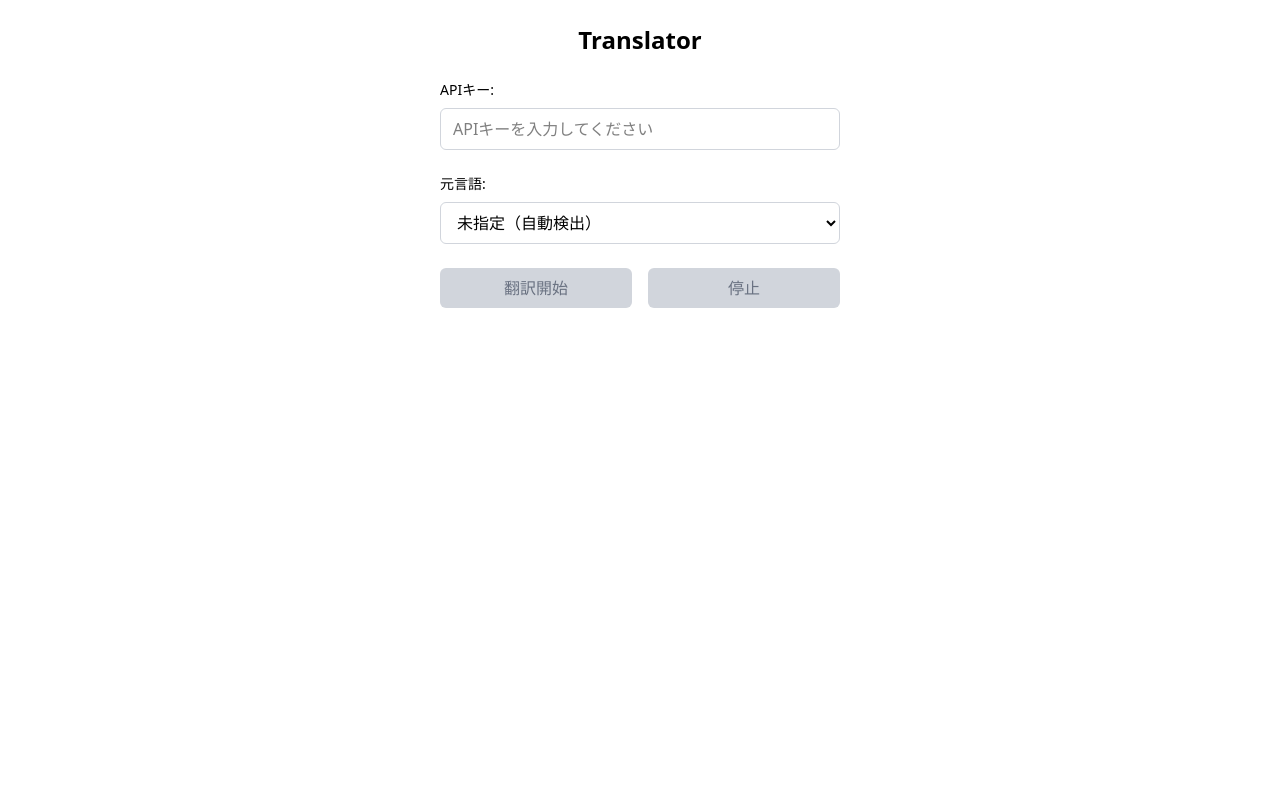
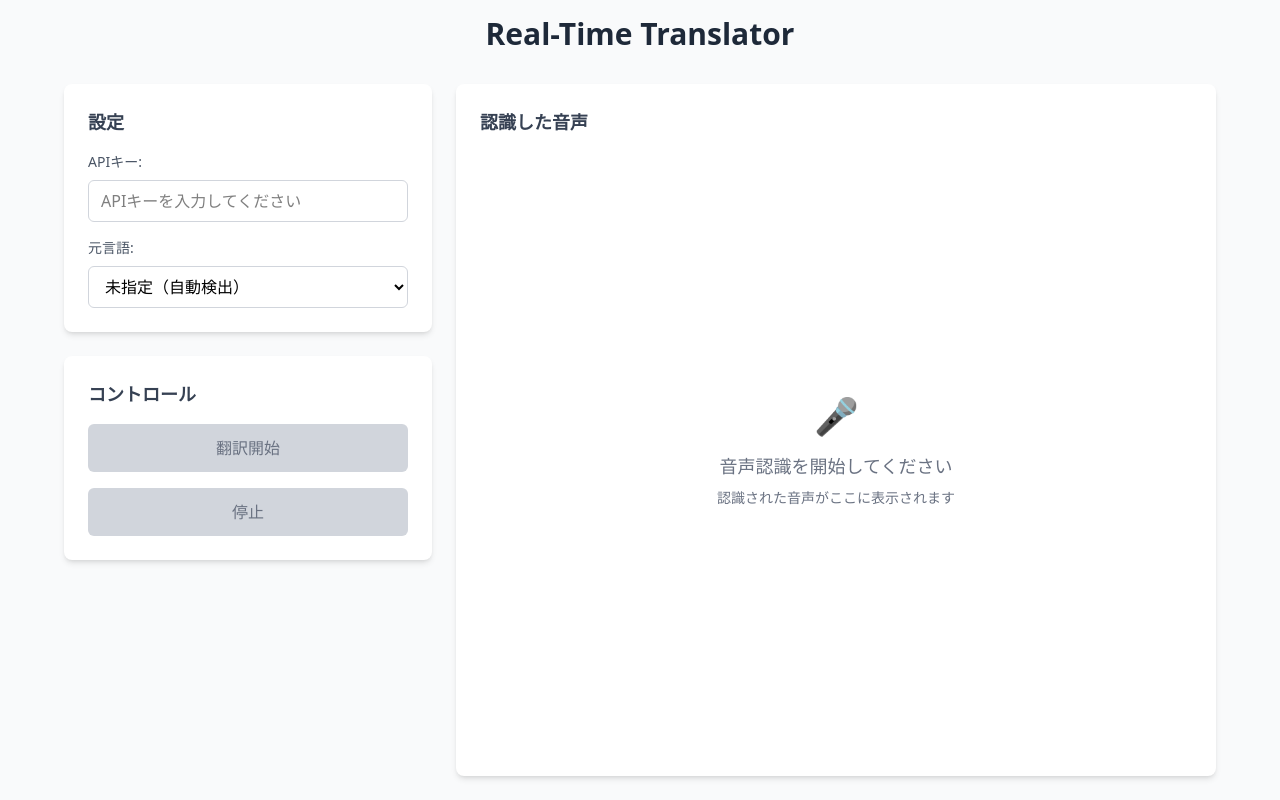
Before and after one commit to benishouga/translator, a React (Vite) app: page / in a window 1280 px wide. Built offline with nearby package versions, Linux system fonts and the light colour scheme.

Commit message:
Refactor App component layout for improved UI and user experience

```diff
--- a/src/App.tsx
+++ b/src/App.tsx
@@ -111,11 +111,19 @@ function App() {
   };
 
   return (
-    <div className="app p-6 max-w-md mx-auto">
-      <h1 className="text-2xl font-bold mb-6 text-center">Translator</h1>
+    <div className="app min-h-screen bg-gray-50 p-4">
+      <div className="max-w-6xl mx-auto">
+        <h1 className="text-3xl font-bold mb-8 text-center text-gray-800">Real-Time Translator</h1>
 
-      <div className="api-key-section mb-6">
-        <label htmlFor="apiKey" className="block text-sm font-medium mb-2">
+        <div className="grid grid-cols-1 lg:grid-cols-3 gap-6">
+          {/* 設定パネル */}
+          <div className="lg:col-span-1 space-y-6">
+            <div className="bg-white rounded-lg shadow-md p-6">
+              <h2 className="text-lg font-semibold mb-4 text-gray-700">設定</h2>
+
+              <div className="space-y-4">
+                <div>
+                  <label htmlFor="apiKey" className="block text-sm font-medium mb-2 text-gray-600">
                     APIキー:
                   </label>
                   <input
@@ -124,35 +132,40 @@ function App() {
                     value={apiKey}
                     onChange={(e) => setApiKey(e.target.value)}
                     placeholder="APIキーを入力してください"
-          className="w-full px-3 py-2 border border-gray-300 rounded-md focus:outline-none focus:ring-2 focus:ring-blue-500"
+                    className="w-full px-3 py-2 border border-gray-300 rounded-md focus:outline-none focus:ring-2 focus:ring-blue-500 focus:border-blue-500"
                   />
                 </div>
 
-      <div className="language-section mb-6">
-        <label htmlFor="sourceLanguage" className="block text-sm font-medium mb-2">
+                <div>
+                  <label htmlFor="sourceLanguage" className="block text-sm font-medium mb-2 text-gray-600">
                     元言語:
                   </label>
                   <select
                     id="sourceLanguage"
                     value={sourceLanguage}
                     onChange={(e) => setSourceLanguage(e.target.value)}
-          className="w-full px-3 py-2 border border-gray-300 rounded-md focus:outline-none focus:ring-2 focus:ring-blue-500"
+                    className="w-full px-3 py-2 border border-gray-300 rounded-md focus:outline-none focus:ring-2 focus:ring-blue-500 focus:border-blue-500"
                   >
                     <option value="">未指定（自動検出）</option>
                     <option value="ja">日本語</option>
                     <option value="en">英語</option>
                   </select>
                 </div>
+              </div>
+            </div>
 
-      <div className="control-section">
-        <div className="flex gap-4">
+            {/* コントロールパネル */}
+            <div className="bg-white rounded-lg shadow-md p-6">
+              <h2 className="text-lg font-semibold mb-4 text-gray-700">コントロール</h2>
+
+              <div className="space-y-4">
                 <button
                   onClick={handleStartTranslation}
                   disabled={isTranslating || !apiKey.trim()}
-            className={`flex-1 px-4 py-2 rounded-md font-medium transition-colors ${
+                  className={`w-full px-6 py-3 rounded-md font-medium transition-colors ${
                     isTranslating || !apiKey.trim()
                       ? "bg-gray-300 text-gray-500 cursor-not-allowed"
-                : "bg-green-500 text-white hover:bg-green-600"
+                      : "bg-green-500 text-white hover:bg-green-600 shadow-md hover:shadow-lg"
                   }`}
                 >
                   {isTranslating ? "翻訳中..." : "翻訳開始"}
@@ -161,10 +174,10 @@ function App() {
                 <button
                   onClick={handleStopTranslation}
                   disabled={!isTranslating}
-            className={`flex-1 px-4 py-2 rounded-md font-medium transition-colors ${
+                  className={`w-full px-6 py-3 rounded-md font-medium transition-colors ${
                     !isTranslating
                       ? "bg-gray-300 text-gray-500 cursor-not-allowed"
-                : "bg-red-500 text-white hover:bg-red-600"
+                      : "bg-red-500 text-white hover:bg-red-600 shadow-md hover:shadow-lg"
                   }`}
                 >
                   停止
@@ -176,56 +189,74 @@ function App() {
                   翻訳処理中です...
                 </div>
               )}
+            </div>
 
-        {/* 音声認識状態の表示 */}
+            {/* 音声認識状態 */}
             {isListening && (
-          <div className="mt-4 p-4 bg-blue-50 rounded-md border border-blue-200">
-            <div className="flex items-center justify-between mb-2">
-              <span className="text-sm font-medium text-blue-700">音声認識中</span>
+              <div className="bg-blue-50 rounded-lg shadow-md p-6 border border-blue-200">
+                <div className="flex items-center justify-between mb-4">
+                  <span className="text-lg font-semibold text-blue-700">音声認識中</span>
                   <div className="flex items-center">
-                <div className="w-3 h-3 bg-red-500 rounded-full animate-pulse mr-2"></div>
-                <span className="text-xs text-blue-600">音量: {Math.round(volume * 100)}%</span>
+                    <div className="w-3 h-3 bg-red-500 rounded-full animate-pulse mr-3"></div>
+                    <span className="text-sm text-blue-600 font-medium">音量: {Math.round(volume * 100)}%</span>
                   </div>
                 </div>
                 {speechText && (
-              <div className="text-sm text-gray-700 bg-white p-2 rounded border">
+                  <div className="text-sm text-gray-700 bg-white p-3 rounded border border-blue-100">
                     {speechText}
                   </div>
                 )}
                 {isProcessing && (
-              <div className="text-sm text-blue-600 mt-2">
+                  <div className="text-sm text-blue-600 mt-3 font-medium">
                     音声を処理中...
                   </div>
                 )}
               </div>
             )}
 
-        {/* チャット履歴 */}
-        {chatHistory.length > 0 && (
-          <div className="mt-4">
-            <h3 className="text-sm font-medium mb-2">認識した音声:</h3>
-            <div className="max-h-64 overflow-y-auto space-y-2">
+            {/* エラー表示 */}
+            {error && (
+              <div className="bg-red-50 rounded-lg shadow-md p-6 border border-red-200">
+                <h3 className="text-lg font-semibold text-red-700 mb-2">エラー</h3>
+                <div className="text-sm text-red-600">{error}</div>
+              </div>
+            )}
+          </div>
+
+          {/* チャット履歴パネル */}
+          <div className="lg:col-span-2">
+            <div className="bg-white rounded-lg shadow-md p-6 h-full">
+              <h2 className="text-lg font-semibold mb-4 text-gray-700">認識した音声</h2>
+
+              {chatHistory.length > 0 ? (
+                <div className="h-96 lg:h-[600px] overflow-y-auto space-y-3 pr-2">
                   {chatHistory.map((message) => (
                     <div
                       key={message.id}
-                  className="p-3 bg-gray-50 rounded-md border"
+                      className="p-4 bg-gray-50 rounded-lg border border-gray-200 hover:shadow-sm transition-shadow"
                     >
-                  <div className="text-sm text-gray-700">{message.text}</div>
-                  <div className="text-xs text-gray-500 mt-1">
-                    {message.timestamp.toLocaleTimeString()}
+                      <div className="text-gray-800 leading-relaxed">{message.text}</div>
+                      <div className="text-xs text-gray-500 mt-2 flex justify-between items-center">
+                        <span>{message.timestamp.toLocaleTimeString()}</span>
+                        <span className="bg-blue-100 text-blue-600 px-2 py-1 rounded text-xs font-medium">
+                          音声認識
+                        </span>
                       </div>
                     </div>
                   ))}
                 </div>
+              ) : (
+                <div className="h-96 lg:h-[600px] flex items-center justify-center text-gray-500">
+                  <div className="text-center">
+                    <div className="text-4xl mb-4">🎤</div>
+                    <p className="text-lg">音声認識を開始してください</p>
+                    <p className="text-sm mt-2">認識された音声がここに表示されます</p>
+                  </div>
                 </div>
               )}
-
-        {/* エラー表示 */}
-        {error && (
-          <div className="mt-4 p-3 bg-red-50 border border-red-200 rounded-md">
-            <div className="text-sm text-red-700">{error}</div>
             </div>
-        )}
+          </div>
+        </div>
       </div>
     </div>
   );
```
Also changed, not shown: src/App.css (deleted). Lines whose indentation alone changed are shown as unchanged.
